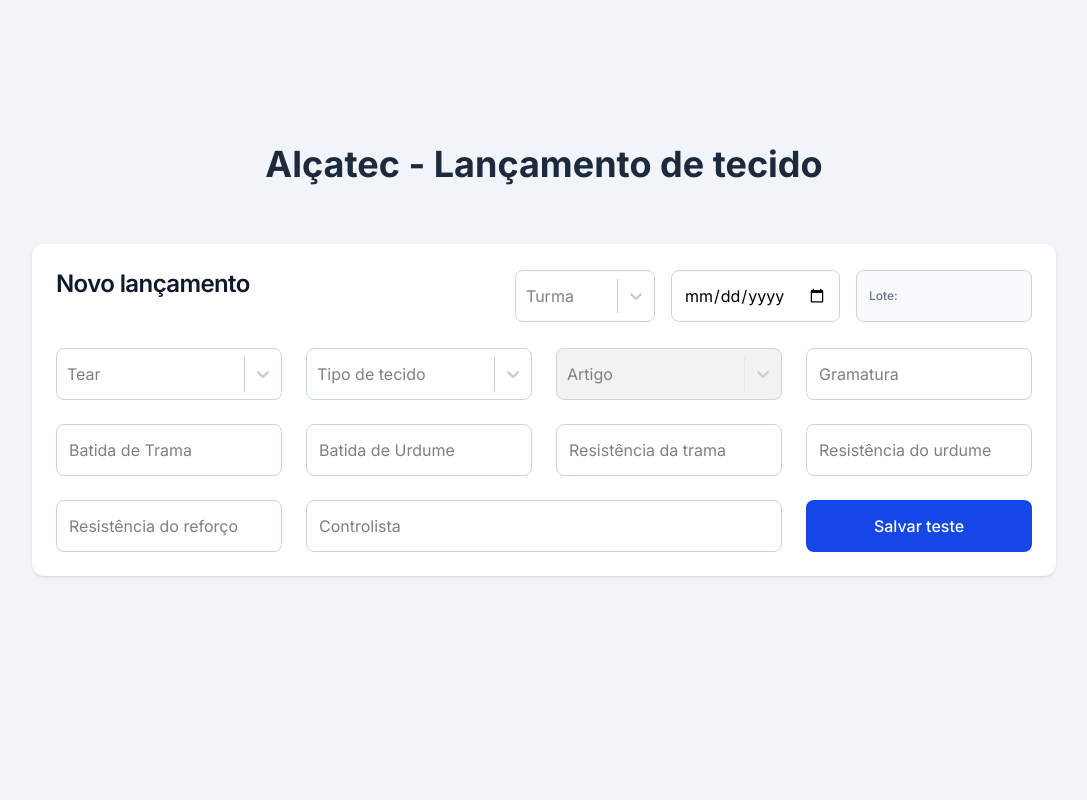
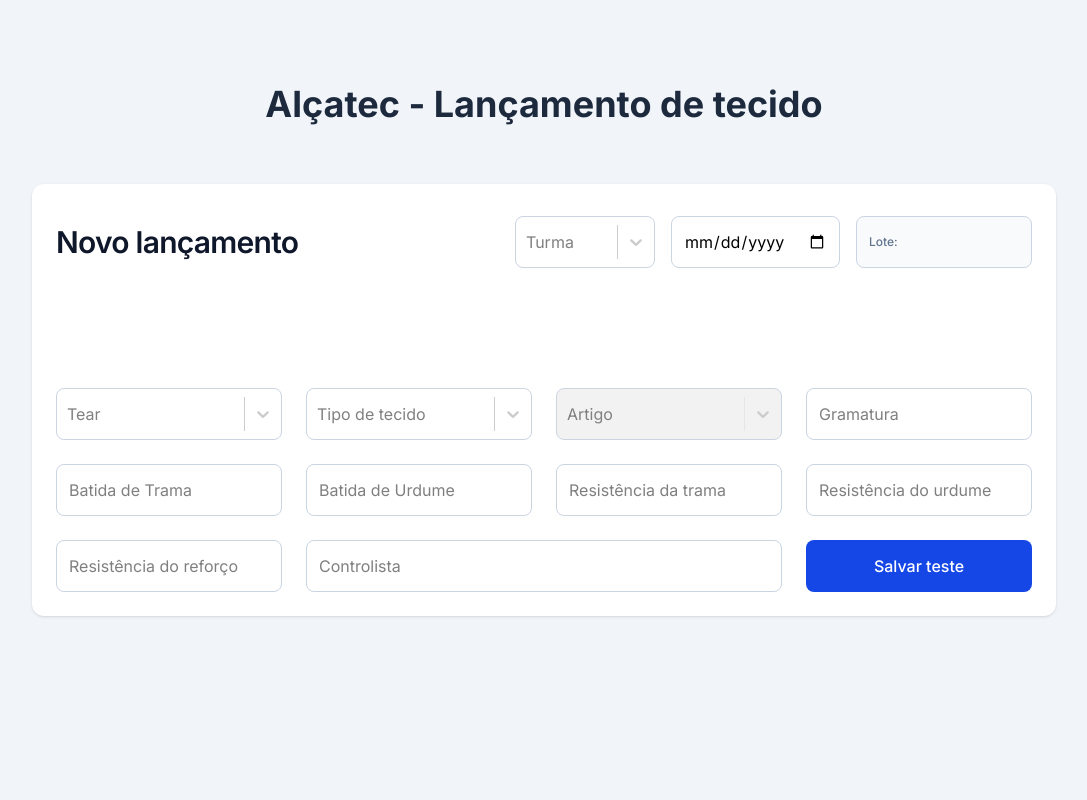
Before and after one commit to davifreitascript/sistema-qualidade, a React (Vite) app: page / in a window 1280 px wide. Shown: the top 800 px of the page, without its empty margins (96-1183 px from the left). Built offline with nearby package versions, Linux system fonts and the light colour scheme.

Commit message:
Ajuste do formulário para uma melhor visualização.

```diff
--- a/src/Home.tsx
+++ b/src/Home.tsx
@@ -90,7 +90,7 @@
 
   return (
     <div className="min-h-screen bg-slate-100 p-3 md:p-6">
-      <div className="mx-auto my-10 md:my-30 max-w-5xl">
+      <div className="mx-auto my-10 md:my-15 max-w-5xl">
         <h1 className="my-8 text-center text-2xl font-bold text-slate-800 md:text-4xl">Alçatec - Lançamento de tecido</h1>
 
         <FormularioTeste
--- a/src/components/FormularioTeste.tsx
+++ b/src/components/FormularioTeste.tsx
@@ -73,8 +73,8 @@
       onSubmit={salvarTeste}
       className="md:mt-15 md:mb-70 mb-24 rounded-xl bg-white p-6 shadow">
 
-      <div className="mb-6 flex flex-col gap-3 md:flex-row md:items-center md:justify-between">
-        <h2 className="mb-6 text-2xl font-semibold text-center md:text-left tracking-tight text-slate-900">Novo lançamento</h2>
+      <div className="mb-28 flex flex-col gap-3 md:flex-row md:items-center md:justify-between">
+        <h2 className="my-4 text-2xl md:text-3xl font-semibold text-center md:text-left tracking-tight text-slate-900">Novo lançamento</h2>
 
         <div className="md:flex gap-4 grid grid-cols-1">
           <Select
```
